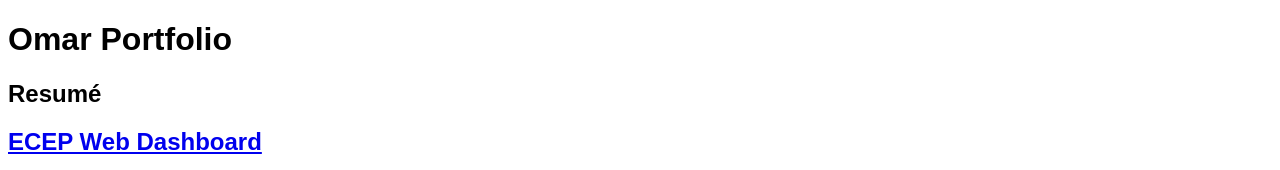
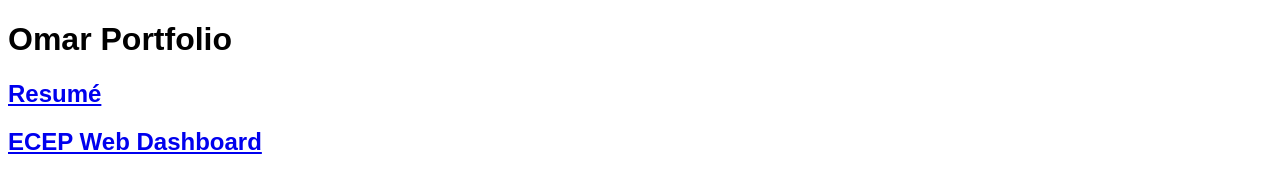
Before and after one commit to omaroaalj/Portfolio, a plain HTML site: page index.html in a window 1280 px wide. Shown: the top 170 px of the page. Drawn offline with Linux system fonts and the light colour scheme.

Commit message:
Add Resume link

```diff
--- a/index.html
+++ b/index.html
@@ -7,7 +7,7 @@
     </head>
     <body>
         <h1>Omar Portfolio</h1>
-        <h2>Resumé</h2>
+        <h2><a href="https://github.com/omaroaalj/Portfolio/blob/main/OmarResume.pdf" target="_blank">Resumé</a></h2>
         <h2><a href="https://github.com/omaroaalj/Utah-CS" target="_blank">ECEP Web Dashboard</a></h2>
         <p>June 2023 - December 2023</p>
         <p>
```
